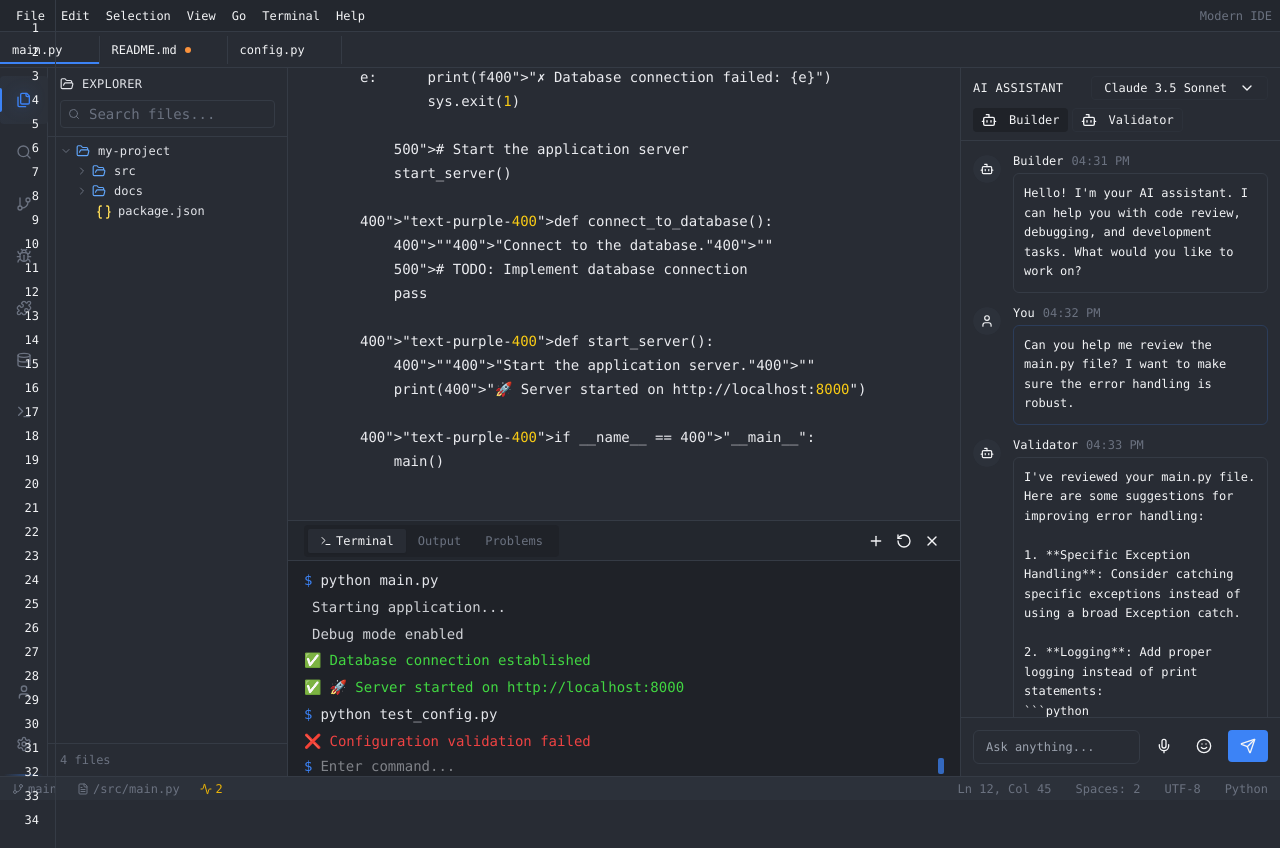
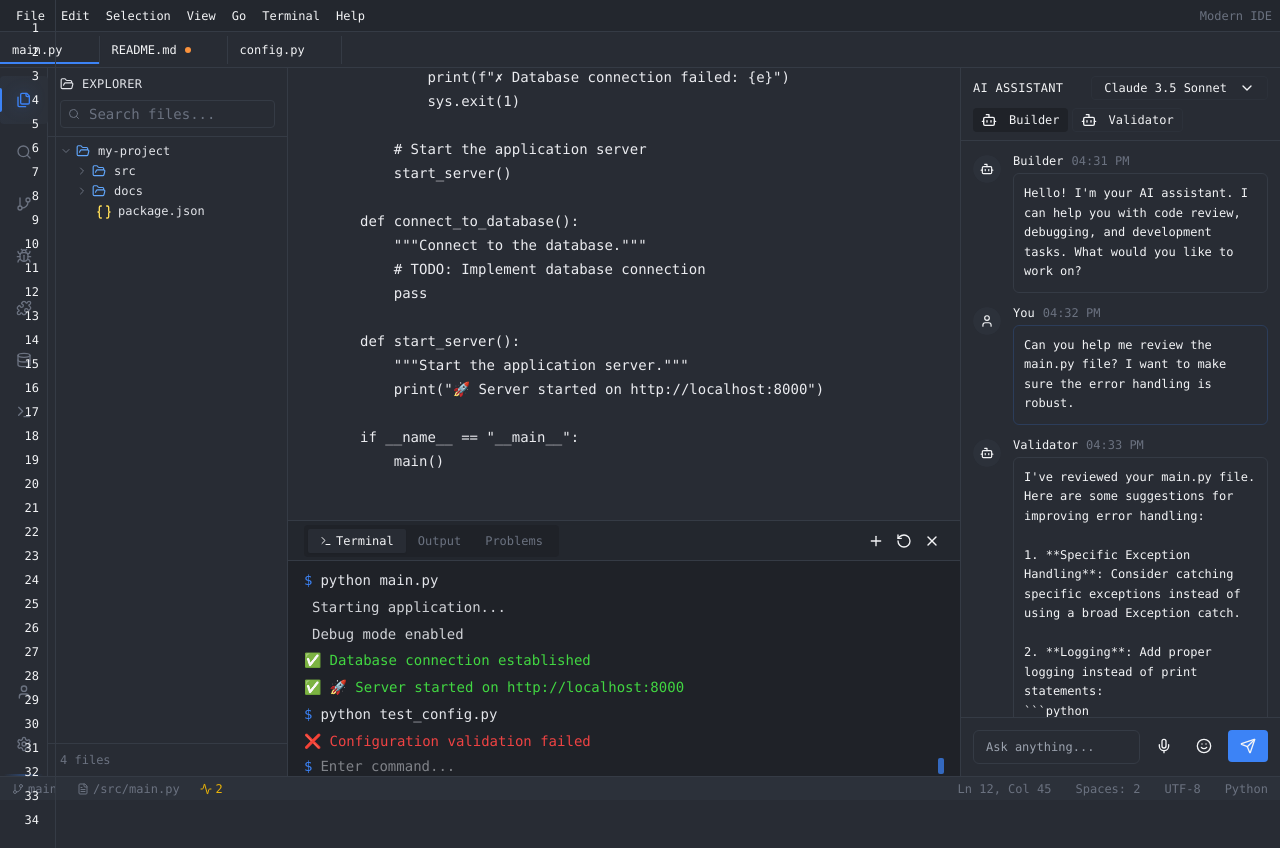
Before and after one commit to Adi105-BCAI/dev-nexus-craft, a React (Vite) app: page / in a window 1280 px wide. Built offline with nearby package versions, Linux system fonts and the light colour scheme.

Commit message:
Refine editor layout
Apply VS Code-style Monaco editor layout with dark theme, line numbers, file explorer, tab bar, and AI assistant. Ensure Python code is presented as a raw string without internal styling.

```diff
--- a/src/components/IDE/CodeEditor.tsx
+++ b/src/components/IDE/CodeEditor.tsx
@@ -28,26 +28,6 @@ export function CodeEditor({ content, language, fileName }: CodeEditorProps) {
     starred: true
   };
 
-  const syntaxHighlight = (line: string, lineNumber: number) => {
-    if (language === 'python') {
-      return line
-        .replace(/(def|class|if|else|elif|for|while|try|except|import|from|return|yield|with|as)\b/g, '<span class="text-purple-400">$1</span>')
-        .replace(/(True|False|None)\b/g, '<span class="text-blue-400">$1</span>')
-        .replace(/(['"])(.*?)\1/g, '<span class="text-green-400">$1$2$1</span>')
-        .replace(/(#.*$)/g, '<span class="text-gray-500">$1</span>')
-        .replace(/(\d+)/g, '<span class="text-yellow-400">$1</span>');
-    }
-
-    if (language === 'markdown') {
-      return line
-        .replace(/^(#{1,6})\s(.*)$/g, '<span class="text-blue-400">$1</span> <span class="font-bold text-blue-300">$2</span>')
-        .replace(/(\*\*)(.*?)\1/g, '<span class="font-bold">$2</span>')
-        .replace(/(\*)(.*?)\1/g, '<span class="italic">$2</span>')
-        .replace(/(`)(.*?)\1/g, '<span class="bg-gray-800 text-orange-400 px-1 rounded">$2</span>');
-    }
-
-    return line;
-  };
 
   return (
     <div className="flex-1 flex flex-col bg-editor-background">
@@ -133,9 +113,9 @@ export function CodeEditor({ content, language, fileName }: CodeEditorProps) {
             }}
           >
             {lines.map((line, index) => (
-              <div key={index} className="h-6" dangerouslySetInnerHTML={{
-                __html: syntaxHighlight(line, index + 1)
-              }} />
+              <div key={index} className="h-6">
+                {line}
+              </div>
             ))}
 
             {/* Mock cursor */}
```
